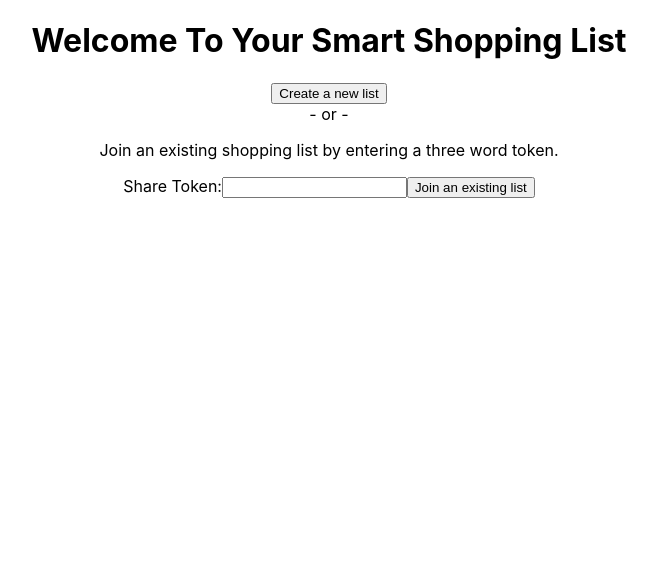
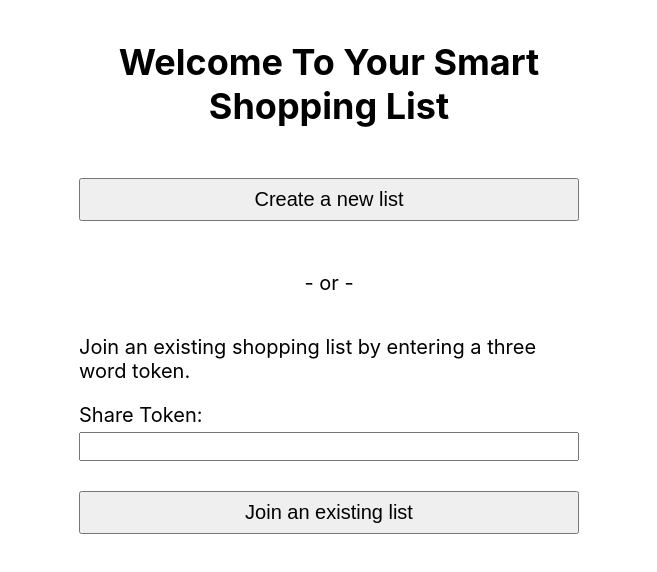
Before and after one commit to the-collab-lab/tcl-26-smart-shopping-list, a React (Create React App) app: page / in a window 1280 px wide. Shown: the top 572 px of the page, without its empty margins (311-968 px from the left). Built offline with nearby package versions, Linux system fonts and the light colour scheme.

Commit message:
Add basic wireframe CSS, fix NavMenu link
Co-authored-by: Nick Zanetti <64228185+nick-zanetti@users.noreply.github.com>

```diff
--- a/src/App.css
+++ b/src/App.css
@@ -18,5 +18,38 @@ BEM conventions we are using:
 */
 
 .container {
+  max-width: 500px;
+  margin: 0 auto;
+  font-size: 20px;
+  padding: 40px;
+  position: relative;
+}
+
+.container__header {
+  margin-bottom: 40px;
+}
+
+.container__separator {
   text-align: center;
+  margin: 40px 0;
 }
+
+.text-field {
+  display: block;
+  box-sizing: border-box;
+  width: 100%;
+  font-size: 20px;
+  margin: 5px 0 20px 0;
+}
+
+.button {
+  font-size: 20px;
+  width: 100%;
+  box-sizing: border-box;
+  padding: 8px;
+  margin: 10px 0;
+}
+
+.error {
+  color: red;
+}
--- /dev/null
+++ b/src/components/Header/Header.css
@@ -0,0 +1,13 @@
+.header {
+  text-align: center;
+}
+
+.header__welcome {
+  margin: 0;
+  font-size: 36px;
+}
+
+.header__logo {
+  margin: 0;
+  font-size: 30px;
+}
--- a/src/components/Header/Header.js
+++ b/src/components/Header/Header.js
@@ -1,7 +1,9 @@
+import './Header.css';
+
 const Header = () => {
   return (
     <header className="container__header header">
-      <h1>Smart Shopping List</h1>
+      <h1 className="header__logo">Smart Shopping List</h1>
     </header>
   );
 };
--- a/src/components/NavMenu/NavMenu.css
+++ b/src/components/NavMenu/NavMenu.css
@@ -1,7 +1,26 @@
+.nav-menu {
+  position: fixed;
+  left: 0;
+  bottom: 20px;
+  width: 100%;
+}
+
 .nav-menu__list {
   list-style: none;
+  display: flex;
+  justify-content: center;
+  align-items: center;
+  list-style: none;
+  margin: 0;
+  padding: 0;
+}
+
+.nav-menu__item {
+  margin: 0 10px;
+  padding: 20px 10px;
+  text-decoration: none;
 }
 
 .nav-menu__item_current {
-  font-weight: 600;
+  font-weight: 700;
 }
--- a/src/components/NavMenu/NavMenu.js
+++ b/src/components/NavMenu/NavMenu.js
@@ -3,12 +3,12 @@ import './NavMenu.css';
 
 const NavMenu = () => {
   return (
-    <nav className="container__nav-menu nav-menu" aria-label="Main Navigation">
+    <nav className="container__nav-menu nav-menu" aria-label="Main Menu">
       <ul className="nav-menu__list">
         <li>
           <NavLink
             exact
-            to="/"
+            to="/list"
             className="nav-menu__item"
             activeClassName="nav-menu__item_current"
           >
```
